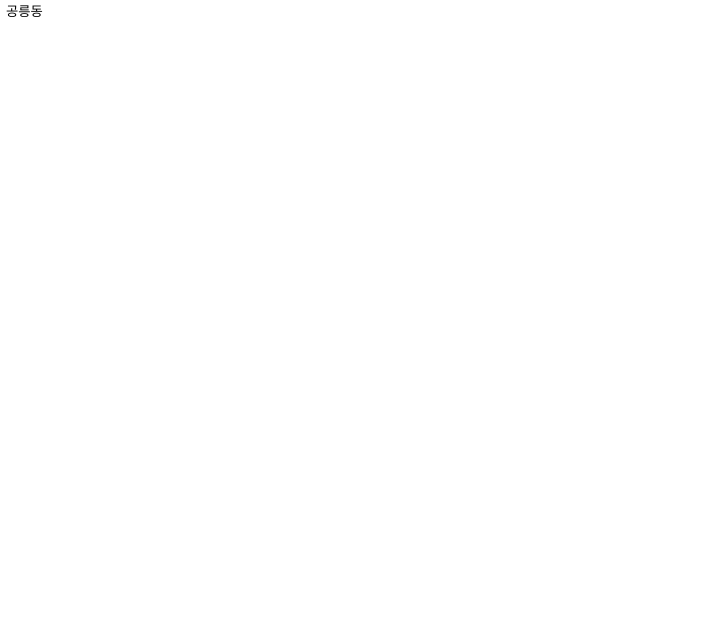
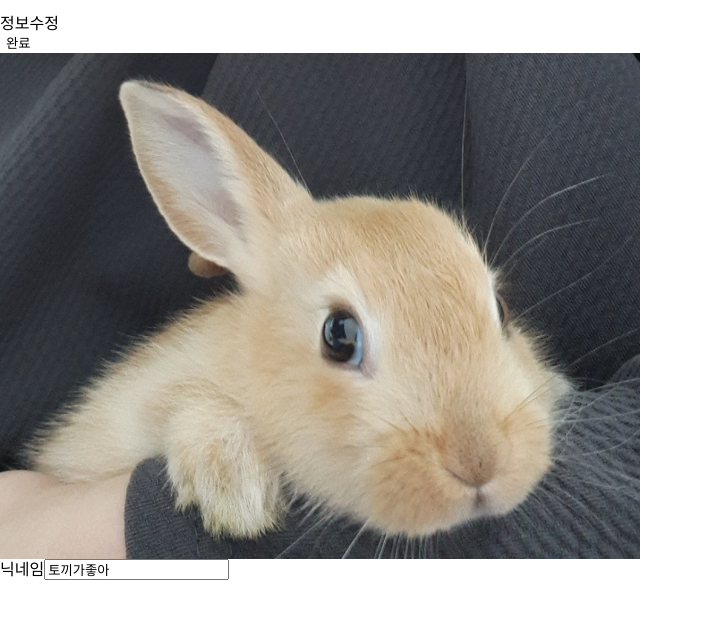
Before and after one commit to JangHyunjeong/applemarket, a Vue app: page /myinfo in a window 1280 px wide. Before the commit this address had no page. Shown: the top 618 px of the page, without its empty margins (0-703 px from the left). Built offline with nearby package versions, Linux system fonts and the light colour scheme; some icons are missing.

Commit message:
정보수정 페이지 진행중: 레이아웃 완료, 이벤트 작업중 우선작업 먼저 수행하기로함

```diff
--- a/src/App.vue
+++ b/src/App.vue
@@ -5,6 +5,7 @@
       @editPost="editPost"
       @deletePost="deletePost"
       @toggleHeaderMenu="toggleHeaderMenu"
+      @saveMyInfo="saveMyInfo"
       :HeaderMenuIsShow="HeaderMenuIsShow"
       :userInfo="userInfo"
     />
@@ -22,6 +23,8 @@
       :userInfo="userInfo"
       @toggleWish="toggleWish"
       @toggleHeaderMenu="toggleHeaderMenu"
+      @getUserImage="getUserImage($event)"
+      @getUserNickName="getUserNickName($event)"
     />
   </div>
 </template>
@@ -126,6 +129,17 @@ export default {
 
       alert("URL이 복사되었습니다."); // 알림창
     },
+
+    // 마이페이지 - 정보수정
+    getUserImage(value) {
+      this.userInfo.image = value;
+      console.log(this.userInfo.image);
+    },
+    getUserNickName(value) {
+      this.userInfo.nickName = value;
+      console.log(this.userInfo.nickName);
+    },
+    saveMyInfo() {},
   },
 };
 </script>
--- a/src/components/GlobalHeader.vue
+++ b/src/components/GlobalHeader.vue
@@ -78,6 +78,18 @@
           <h2 class="title">{{ $route.name }}</h2>
         </li>
       </ul>
+
+      <ul class="right-menu">
+        <li v-if="`${$route.params.id}== /myinfo`">
+          <button
+            @click="$emit('saveMyInfo')"
+            class="button-submit"
+            aria-label="정보수정 완료"
+          >
+            완료
+          </button>
+        </li>
+      </ul>
     </header>
 
     <header class="global-header" v-else>
--- a/src/components/UserInfo.vue
+++ b/src/components/UserInfo.vue
@@ -8,7 +8,12 @@
       <div class="address">{{ userLocation }}</div>
     </div>
 
-    <button type="buton" class="button-primary button-h38" v-if="editButton">
+    <button
+      type="buton"
+      class="button-primary button-h38"
+      v-if="editButton"
+      @click="$router.push('/myinfo')"
+    >
       정보수정
     </button>
   </div>
--- a/src/router.js
+++ b/src/router.js
@@ -6,6 +6,7 @@ import Mypage from "./views/Mypage.vue";
 import Chat from "./views/Chat.vue";
 import MyWish from "./views/MyWish.vue";
 import MyPost from "./views/MyPost.vue";
+import MyInfo from "./views/MyInfo.vue";
 
 const routes = [
   {
@@ -40,6 +41,11 @@ const routes = [
     component: MyPost,
     name: "내가쓴글",
   },
+  {
+    path: "/myinfo",
+    component: MyInfo,
+    name: "정보수정",
+  },
 ];
 
 const router = createRouter({
--- /dev/null
+++ b/src/styles/components/_editable-avatar.scss
@@ -0,0 +1,18 @@
+.editable-avatar {
+  display: block;
+  width: 200px;
+  height: 200px;
+  border-radius: 50%;
+  overflow: hidden;
+
+  label {
+    background-color: pink;
+
+    img {
+      display: block;
+      width: 100%;
+      height: 100%;
+      object-fit: cover;
+    }
+  }
+}
--- /dev/null
+++ b/src/styles/layouts/_my-info.scss
@@ -0,0 +1,34 @@
+.my-info {
+  min-height: 100vh;
+  padding: 50px 20px 0;
+
+  display: flex;
+  flex-direction: column;
+  align-items: center;
+
+  .editable-avatar {
+    margin-bottom: 30px;
+  }
+
+  .editable-inputs {
+    width: 100%;
+
+    label {
+      display: block;
+      width: 100%;
+      font-size: 16px;
+      margin-bottom: 10px;
+      font-weight: 500;
+    }
+
+    input {
+      width: 100%;
+      height: 50px;
+      line-height: 48px;
+      border-radius: 4px;
+      border: 1px solid $border;
+      padding: 0 10px;
+      font-size: 16px;
+    }
+  }
+}
--- a/src/styles/main.scss
+++ b/src/styles/main.scss
@@ -17,7 +17,9 @@
 @import "./components/attach-photo";
 @import "./components/input-group";
 @import "./components/mypage-menu-list";
+@import "./components/editable-avatar";
 
 @import "./layouts/layouts";
 @import "./layouts/global-header";
 @import "./layouts/global-tab-bar";
+@import "./layouts/my-info";
--- /dev/null
+++ b/src/views/MyInfo.vue
@@ -0,0 +1,39 @@
+<template>
+  <div class="my-info">
+    <div class="editable-avatar">
+      <label for="editable-avatar">
+        <img
+          v-if="userInfo.image == null"
+          src="../assets/img-user-default.png"
+          alt=""
+        />
+        <img v-else :src="`${userInfo.image}`" alt="" />
+      </label>
+      <input
+        type="file"
+        id="editable-avatar"
+        class="visually-hidden"
+        @input="$emit('getUserImage', $event.target.value)"
+      />
+    </div>
+
+    <div class="editable-inputs">
+      <label for="nickName">닉네임</label>
+      <input
+        id="nickName"
+        type="text"
+        :value="userInfo.nickName"
+        @input="$emit('getUserNickName', $event.target.value)"
+      />
+    </div>
+  </div>
+</template>
+
+<script>
+export default {
+  Name: "MyInfo",
+  props: {
+    userInfo: Object,
+  },
+};
+</script>
```
Also changed, not shown: src/assets/img-user-default.png (added).
